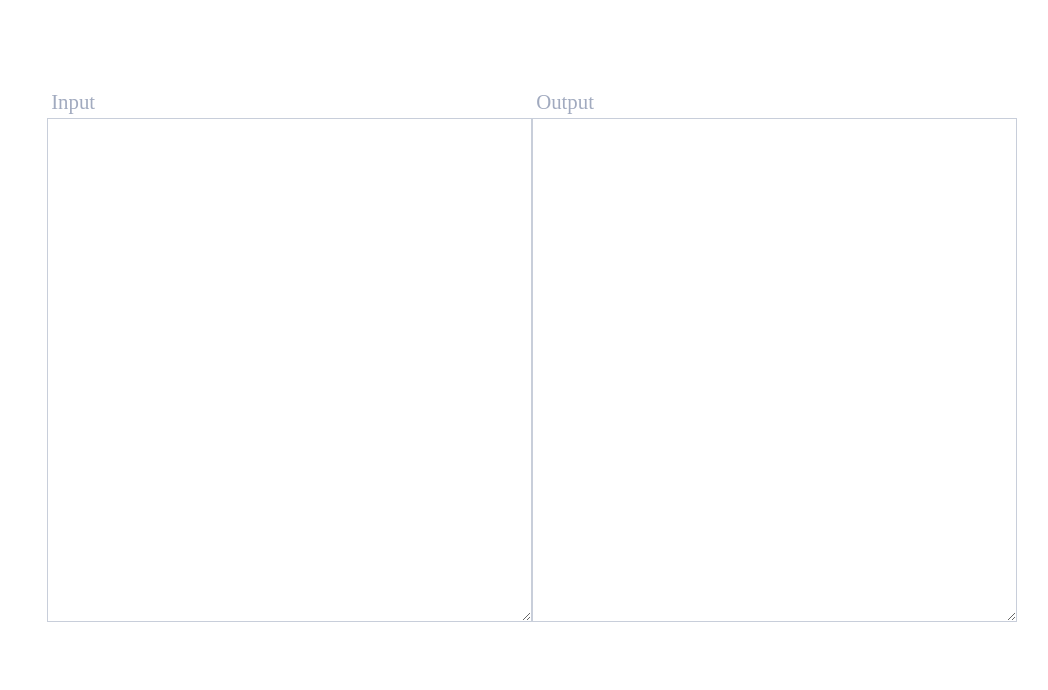
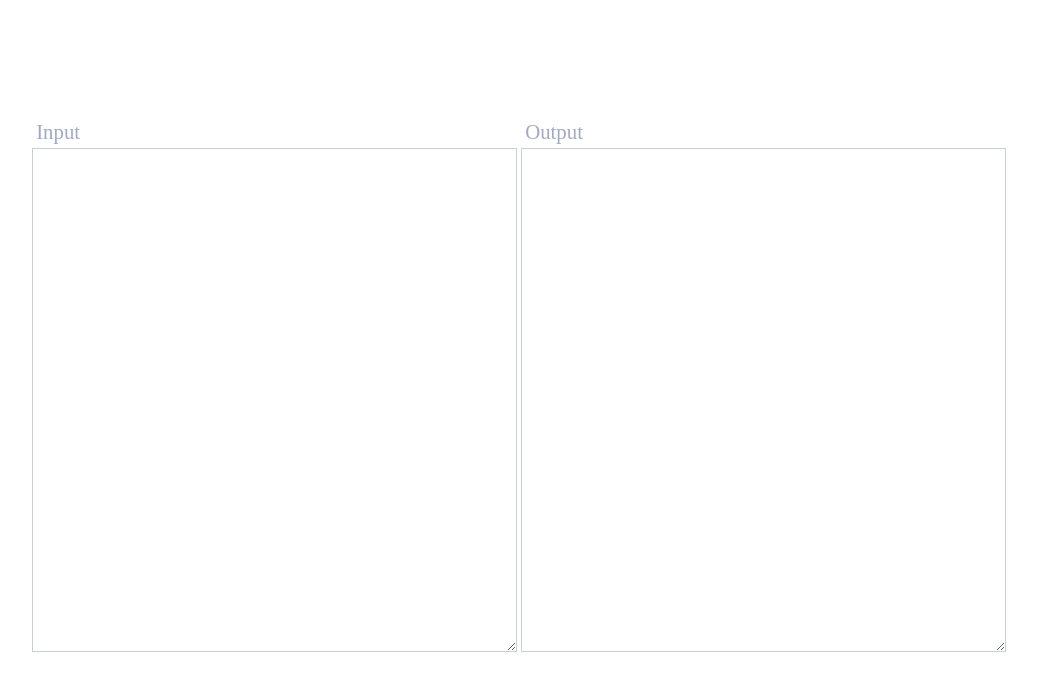
Before and after one commit to monjak/ctag, a website: page index.html in a window 1280 px wide. Shown: the whole page, without its empty margins (108-1156 px from the left). Drawn offline with nearby package versions, Linux system fonts and the light colour scheme; files that its build step writes are made by us from their sources.

Commit message:
Use flex on body; remove flex from form

```diff
--- a/index.less
+++ b/index.less
@@ -3,19 +3,21 @@ html, body {
 	margin: 0;
 }
 
-.wrapper {
+body {
 	display: flex;
 	justify-content: center;
+	align-items: center;
+}
 
+form {
+	flex-grow: 1;
 	max-width: 1000px;
 	height: 70%;
-
-	margin: auto;
-	padding-top: 7%;
-
+	min-height: 200px;
 }
 
 fieldset {
+	display: inline-block;
 	padding: 0;
 	margin: 0;
 	border: none;
@@ -46,12 +48,13 @@ label {
 
 }
 @media (orientation: portrait) {
-	.wrapper {
-		flex-direction: column;
-	}
 
 	fieldset {
 		width: 100%;
 		height: 50%;
 	}
+
+	textarea {
+		height: 70%;
+	}
 }
```
